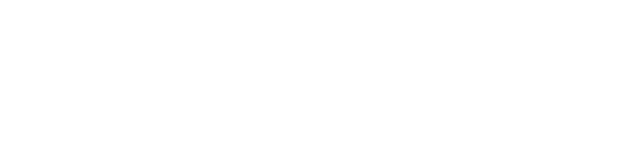
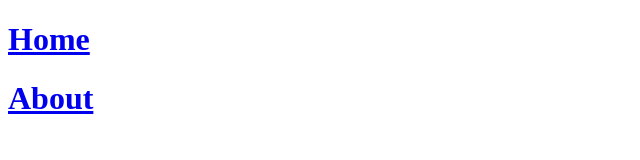
Before and after one commit to dragosreal1214/Clickergame, a plain HTML site: page index.html in a window 1280 px wide. Shown: the whole page, without its empty margins (0-640 px from the left). Drawn offline with Linux system fonts and the light colour scheme.

Commit message:
small fixes

```diff
--- a/index.html
+++ b/index.html
@@ -8,6 +8,7 @@
     <title>CLICKER GAME</title>
 </head>
 <body>
-
+    <h1><a href="index.html">Home</a></h1>
+    <h1><a href="about.html">About</a></h1>
 </body>
 </html>
```
Also changed, not shown: about.html (+2 -1 lines).
